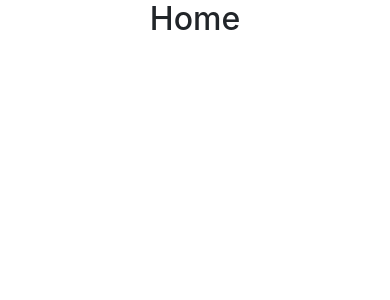
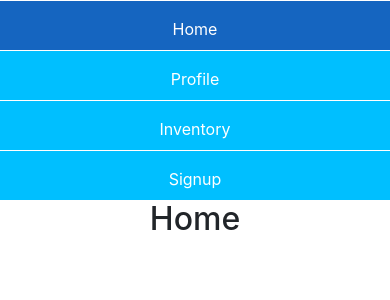
Before and after one commit to jpeavler/Shop, a React (Create React App) app in the folder presentation/: page / in a window 390 px wide. Shown: the top 300 px of the page. Built offline with nearby package versions, Linux system fonts and the light colour scheme.

Commit message:
Implemented Navigation Bar into app to leverage react-router-dom

```diff
--- /dev/null
+++ b/presentation/src/components/NavBar.js
@@ -0,0 +1,16 @@
+import React from 'react';
+import {Link} from 'react-router-dom';
+import '../stylesheets/NavBar.css';
+
+const NavBar = () =>{
+    return(
+        <nav>
+            <Link to='/' className="NavLink">Home</Link>
+            <Link to='/profile' className="NavLink">Profile</Link>
+            <Link to='/inventory' className="NavLink">Inventory</Link>
+            <Link to='/signup' className="NavLink">Signup</Link>
+        </nav>
+    )
+}
+
+export default NavBar;
--- a/presentation/src/pages/Home.js
+++ b/presentation/src/pages/Home.js
@@ -1,8 +1,10 @@
 import React from 'react';
+import NavBar from '../components/NavBar'
 
 const Home = () => {
     return (
         <div className="home">
+            <NavBar/>
             <h2>Home</h2>
         </div>
     )
--- a/presentation/src/pages/Inventory.js
+++ b/presentation/src/pages/Inventory.js
@@ -1,10 +1,12 @@
 import React from 'react';
 import '../stylesheets/inventory.css';
 import InventoryDisplay from '../components/InventoryComp/InventoryDisplay';
+import NavBar from '../components/NavBar'
 
 const Inventory = () => {
     return (
         <div className="inventory">
+            <NavBar/>
             <InventoryDisplay/>
         </div>
     )
--- a/presentation/src/pages/Profile.js
+++ b/presentation/src/pages/Profile.js
@@ -1,8 +1,10 @@
 import React from 'react';
+import NavBar from '../components/NavBar'
 
 const Profile = () => {
     return (
         <div className="profile">
+            <NavBar/>
             <h2>Welcome to your Profile</h2>
         </div>
     )
--- a/presentation/src/pages/Signup.js
+++ b/presentation/src/pages/Signup.js
@@ -1,8 +1,10 @@
 import React from 'react';
+import NavBar from '../components/NavBar'
 
 const Signup = () => {
     return (
         <div className="signup">
+            <NavBar/>
             <h2>Signup</h2>
         </div>
     )
--- /dev/null
+++ b/presentation/src/stylesheets/NavBar.css
@@ -0,0 +1,27 @@
+nav{
+    width: 100vw;
+    display: flex;
+    flex-flow: row wrap;
+    justify-content: space-around;
+    background-color: deepskyblue;
+}
+nav .NavLink{
+    text-decoration: none;
+    color: white;
+    display: block;
+    padding: 1em;
+}
+nav .NavLink:hover{
+    background-color: #1565C0
+}
+@media all and (max-width: 600px){
+    .nav{
+      flex-direction: column;
+    }
+    nav .NavLink{
+      text-align: center;
+      border-top: 1px solid;
+      width: 100vw;
+      height: 50px;
+    }
+}
```
